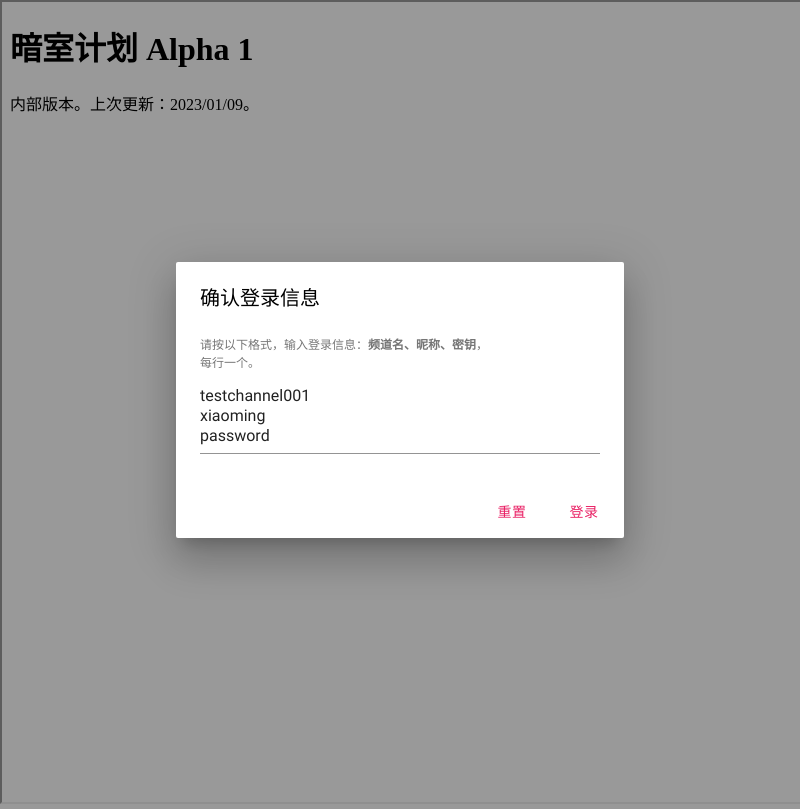
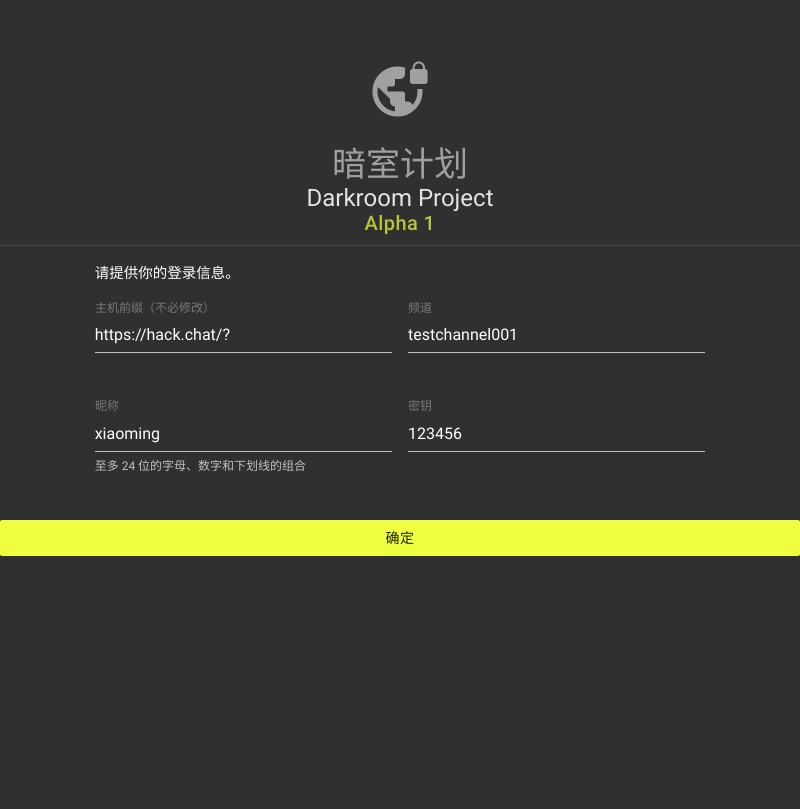
Before and after one commit to doloopo/Darkroom-Project, an Electron app: page 2023-01-08/alpha1_translator/index.html in a window 800 px wide. Drawn offline with nearby package versions, Linux system fonts and the light colour scheme.

Commit message:
User Interface

```diff
--- a/2023-01-08/alpha1_translator/index.html
+++ b/2023-01-08/alpha1_translator/index.html
@@ -21,18 +21,27 @@
             padding: 0;
         }
 
-        html,body {
+        html,
+        body {
             height: 100%;
             width: 100%;
+
         }
 
-        body {
+
+        #mainframe {
+            height: 0;
+            width: 0;
+            opacity: 0%;
             overflow: hidden;
         }
 
-        #mainframe{
-            height: 100%;
-            width: 100%
+        #mainPage {
+            text-align: center;
+        }
+
+        #mainIcon {
+            font-size: 60px;
         }
     </style>
 
@@ -44,8 +53,8 @@
         var userKey = "unknown";
         var channelName = "whathappytest";
         var userNickName = "test";
+        var hostPrefix = "https://hack.chat/?";
 
-        const hostPrefix = "https://hack.chat/?";
         const TranslateInterval = 500;
         const nickNameSetMax = 1000;
         const userinputDefault = "testchannel001\r\nxiaoming\r\npassword";
@@ -89,18 +98,21 @@
         function initialPage(frame) {
             var userInput;
 
-            mdui.prompt("请按以下格式，输入登录信息：<b>频道名、昵称、密钥</b>，每行一个。",
-                "确认登录信息", function (value) {
-                    userInput = value;
-                    slices = userInput.split("\n");
-                    //mdui.alert(slices);
-                    if (slices.length < 3) { mdui.alert("格式不符，请手动刷新页面重输。"); return -1; }
-                    userKey = slices[2];
-                    channelName = slices[0];
-                    userNickName = slices[1];
-                    var additions = slices[4];
+            hostPrefix = document.getElementById("host-prefix").value;
+            userKey = document.getElementById("password").value;
+            channelName = document.getElementById("channel").value;
+            userNickName = document.getElementById("nickname").value;
 
             frame.src = hostPrefix + channelName;
+
+            var nickNameSetCount = 0;
+            var id = setInterval(function () {
+                mainFrame.contentWindow.prompt = function (arg1, arg2) { return userNickName };
+                nickNameSetCount++;
+                if (nickNameSetCount > nickNameSetMax) {
+                    clearInterval(id);
+                }
+            }, 100);
 
 
             // Translator and Deleter Setter
@@ -122,16 +134,94 @@
                 }, false);
             }
 
-                }, function () { location.reload(); }, {
-                confirmText: "登录", cancelText: "重置", history: false,
-                modal: true, closeOnEsc: false, closeOnCancel: false, type: "textarea", defaultValue: userinputDefault
-            });
+            // UI Setter
+            mainFrame.style = "height: calc(100% - 10px); width: calc(100% - 5px); opacity: 100%; overflow: hidden";
+            document.getElementById("main").style="display: none";
         }
     </script>
 </head>
 
-<body>
+<body class="mdui-theme-layout-dark mdui-theme-primary-lime mdui-theme-accent-lime">
     <iframe id="mainframe" src="./back.html"></iframe>
+
+    <div id="main">
+        <div id="mainPage" class="mdui-container">
+            <div class="mdui-row">
+                <div class="mdui-typo-display-4-opacity">
+                    <i id="mainIcon" class="mdui-icon material-icons">&#xe62f;</i>
+                </div>
+            </div>
+            <div class="mdui-row">
+                <div class="mdui-typo-display-1-opacity">暗室计划</div>
+            </div>
+            <div class="mdui-row">
+                <div class="mdui-typo-headline-opacity">Darkroom Project</div>
+            </div>
+            <div class="mdui-row">
+                <div class="mdui-typo-title-opacity mdui-text-color-lime">Alpha 1</div>
+            </div>
+        </div>
+
+        <div class="mdui-typo">
+            <hr />
+        </div>
+        <div style="height:20px"></div>
+        <div class="mdui-container">
+            <div class="mdui-row">
+                <div class="mdui-col-xs-1"></div>
+                <div class="mdui-col-xs-10">
+                    <p>请提供你的登录信息。</p>
+                </div>
+                <div class="mdui-col-xs-1"></div>
+            </div>
+            <div class="mdui-row">
+                <div class="mdui-col-xs-1"></div>
+                <div class="mdui-col-xs-5">
+                    <div class="mdui-textfield mdui-textfield-floating-label">
+                        <label class="mdui-textfield-label">主机前缀（不必修改）</label>
+                        <input id="host-prefix" class="mdui-textfield-input" value="https://hack.chat/?" type="text"
+                            required />
+                        <div class="mdui-textfield-error">主机名不能为空</div>
+                    </div>
+                </div>
+                <div class="mdui-col-xs-5">
+                    <div class="mdui-textfield mdui-textfield-floating-label">
+                        <label class="mdui-textfield-label">频道</label>
+                        <input id="channel" class="mdui-textfield-input" value="testchannel001" type="text" required />
+                        <div class="mdui-textfield-error">频道名不能为空</div>
+                    </div>
+                </div>
+                <div class="mdui-col-xs-1"></div>
+            </div>
+            <div class="mdui-row">
+                <div class="mdui-col-xs-1"></div>
+                <div class="mdui-col-xs-5">
+                    <div class="mdui-textfield mdui-textfield-floating-label">
+                        <label class="mdui-textfield-label">昵称</label>
+                        <input id="nickname" class="mdui-textfield-input" type="text" pattern="^[\w_]{1,24}$" value="xiaoming" required />
+                        <div class="mdui-textfield-error">用户名不合法</div>
+                        <div class="mdui-textfield-helper">至多 24 位的字母、数字和下划线的组合</div>
+                    </div>
+                </div>
+                <div class="mdui-col-xs-5">
+                    <div class="mdui-textfield mdui-textfield-floating-label">
+                        <label class="mdui-textfield-label">密钥</label>
+                        <input id="password" class="mdui-textfield-input" value="123456" type="text" required />
+                        <div class="mdui-textfield-error">用123456也比空着强。</div>
+                    </div>
+                </div>
+                <div class="mdui-col-xs-1"></div>
+            </div>
+        </div>
+
+        <div style="height:40px"></div>
+        <div>
+            <button class="mdui-btn mdui-btn-block mdui-color-theme-accent mdui-ripple"
+                onclick="initialPage(document.getElementById('mainframe'))">确定</button>
+        </div>
+
+    </div>
+
 
     <!-- MDUI JavaScript -->
     <script src="./mdui/js/mdui.min.js"></script>
@@ -141,19 +231,11 @@
 
         // Load to page
         // mainFrame.src = "https://hack.chat/?" + channelName;
-        initialPage(mainFrame);
+        // initialPage(mainFrame);
 
         // Nickname Setter
         // mainFrame.contentWindow.prompt = function (arg1, arg2) { return userNickName };
         // Nickname Setter Plus
-        var nickNameSetCount = 0;
-        var id = setInterval(function () {
-            mainFrame.contentWindow.prompt = function (arg1, arg2) { return userNickName };
-            nickNameSetCount++;
-            if(nickNameSetCount > nickNameSetMax) {
-                clearInterval(id);
-            }
-        }, 100);
 
     </script>
 </body>
```
Also changed, not shown: 2023-01-08/alpha1_translator/package.json (+7 -4 lines), 1 other file. Lines whose indentation alone changed are shown as unchanged.
